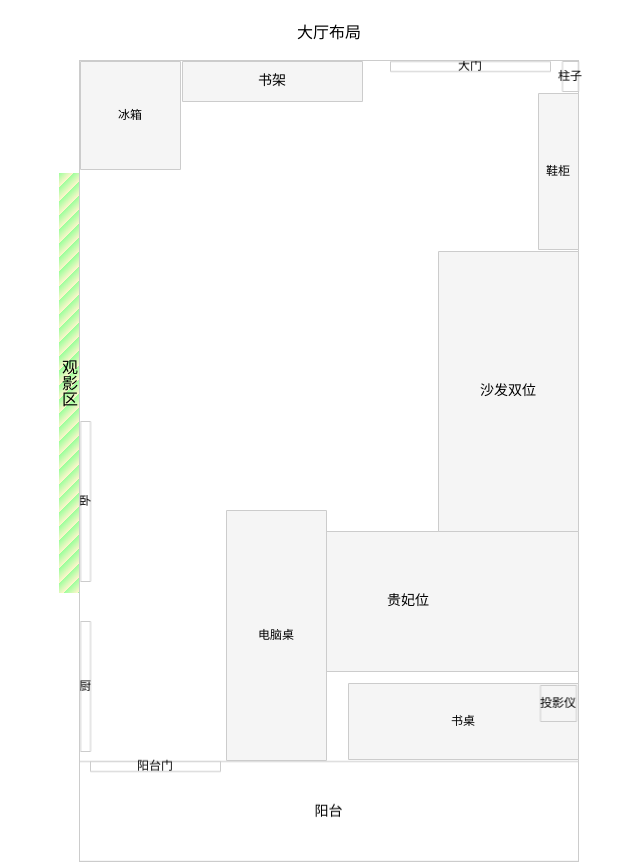
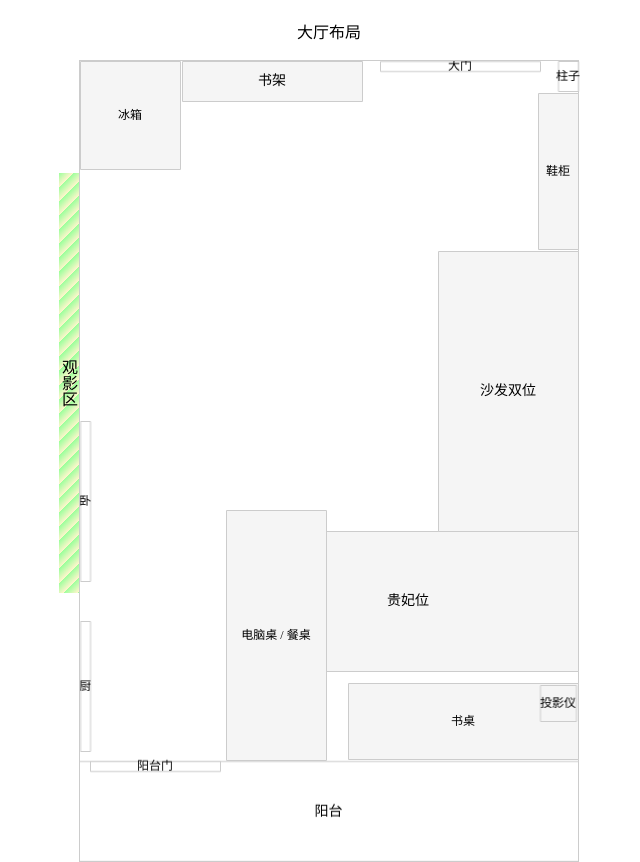
Before and after one commit to blryli/layout, a plain HTML site: page index.html in a window 1280 px wide. Shown: the whole page, without its empty margins (311-951 px from the left). Drawn offline with nearby package versions, Linux system fonts and the light colour scheme.

Commit message:
细节调整

```diff
--- a/index.html
+++ b/index.html
@@ -51,8 +51,8 @@
       const canvas = new fabric.Canvas("canvas");
       const groups = {}
       const renders = [
-        { text: '大门', width: 160, height: 10, left: 310, top: 0, fontSize: 12,disabled: true },
-        { text: '柱子', width: 16, height: 30, left: 482, top: 0, fontSize: 12,disabled: true },
+        { text: '大门', width: 160, height: 10, left: 300, top: 0, fontSize: 12,disabled: true },
+        { text: '柱子', width: 20, height: 30, left: 478, top: 0, fontSize: 12,disabled: true },
         { text: '书架', width: 180, height: 40, left: 102, top: 0 },
         { text: '鞋柜', width: 40, height: 156, left: 458, top: 32, fontSize: 12 },
         // { text: '饭桌', width: 100, height: 200, left: 0, top: 50, fontSize: 12 },
@@ -63,10 +63,9 @@
         { text: '沙发双位', width: 140, height: 280, left: 358, top: 190, groupName: 'shafa' },
         { text: '阳台', width: 499, height: 100, left: -1, top: 700, groupName: 'yangtai', disabled: true },
         { text: '阳台门', width: 130, height: 10, left: 10, top: 700, groupName: 'yangtai', fontSize: 12, disabled: true },
-        { text: '电脑桌', width: 100, height: 250, left: 146, top: 449, fontSize: 12 },
+        { text: '电脑桌 / 餐桌', width: 100, height: 250, left: 146, top: 449, fontSize: 12 },
         { text: '书桌', width: 230, height: 76, left: 268, top: 622, fontSize: 12 },
         { text: '投影仪', width: 36, height: 36, left: 460, top: 624, fontSize: 12 },
-        // { text: '吊床', radius: 60, left: 280, top: 220, type: 'Circle' },
       ];
 
       add(renders)
```
